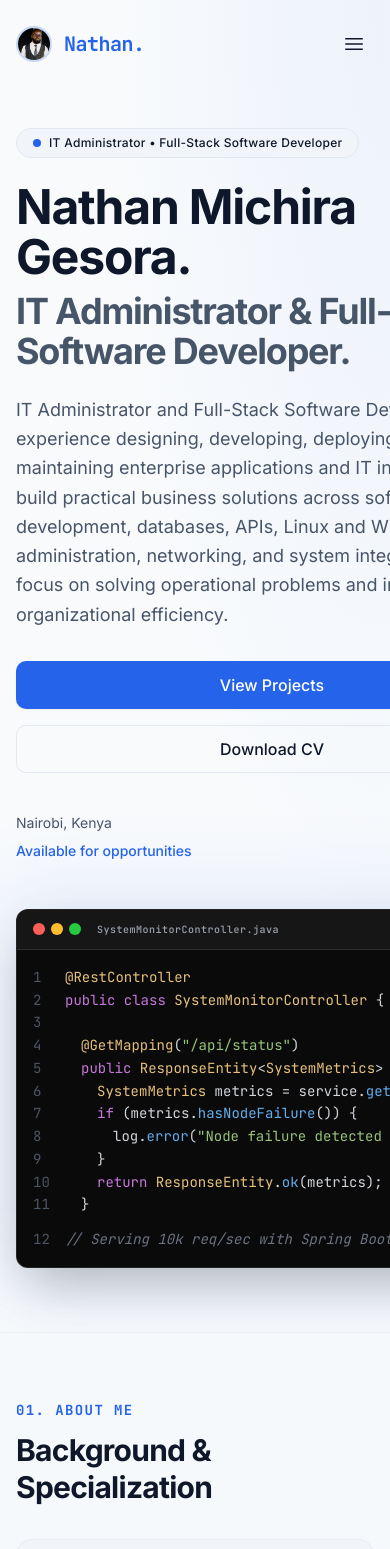
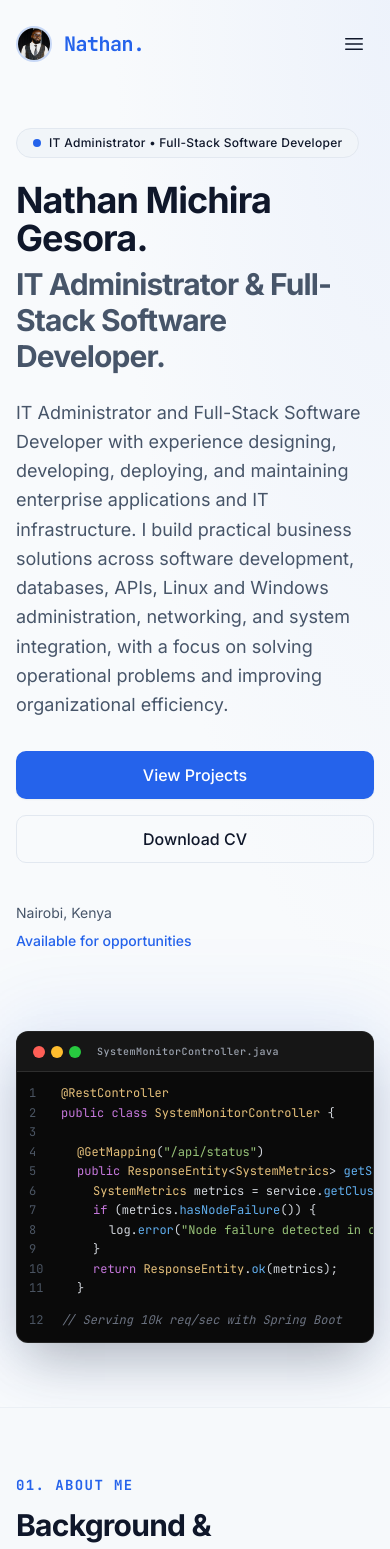
Before and after one commit to jayrakel/nathan-gesora-portfolio, a Next.js app: page / in a window 390 px wide. Shown: the top 1549 px of the page. Built offline with nearby package versions, Linux system fonts and the light colour scheme.

Commit message:
fix: mobile responsiveness layout bugs in Hero component

```diff
--- a/src/components/Hero.tsx
+++ b/src/components/Hero.tsx
@@ -17,7 +17,7 @@ export default function Hero() {
       <div className="container relative z-10">
         <div className="grid items-center gap-12 lg:grid-cols-2">
           {/* Left Column: Text & Intro */}
-          <div className="max-w-2xl">
+          <div className="max-w-2xl min-w-0">
             <div className="inline-flex items-center gap-2 rounded-full border border-border bg-surface-muted px-4 py-1.5 mb-6">
               <div className="h-2 w-2 rounded-full bg-primary" />
               <span className="text-xs font-medium tracking-wide text-foreground">
@@ -25,9 +25,9 @@ export default function Hero() {
               </span>
             </div>
 
-            <h1 className="mb-6 text-5xl font-bold leading-[1.05] tracking-tight text-foreground sm:text-6xl lg:text-5xl xl:text-6xl">
+            <h1 className="mb-6 text-4xl font-bold leading-[1.05] tracking-tight text-foreground sm:text-5xl lg:text-5xl xl:text-6xl">
               {profile.name}.
-              <span className="block mt-2 text-muted text-4xl sm:text-5xl lg:text-4xl xl:text-5xl">
+              <span className="block mt-2 text-muted text-3xl sm:text-4xl lg:text-3xl xl:text-4xl">
                 {profile.title}.
               </span>
             </h1>
@@ -74,7 +74,7 @@ export default function Hero() {
           </div>
 
           {/* Right Column: Full-Stack Visual */}
-          <div className="relative mx-auto w-full max-w-lg lg:max-w-none">
+          <div className="relative mx-auto w-full max-w-lg lg:max-w-none min-w-0 mt-8 lg:mt-0">
 
             {/* Decorative background blur */}
             <div className="absolute -inset-4 z-0 rounded-3xl bg-primary/10 blur-2xl filter" />
@@ -94,7 +94,7 @@ export default function Hero() {
               </div>
 
               {/* Editor Content */}
-              <div className="p-4 sm:p-6 text-sm font-mono leading-relaxed text-gray-300 overflow-x-auto">
+              <div className="p-3 sm:p-6 text-xs sm:text-sm font-mono leading-relaxed text-gray-300 overflow-x-auto">
                 <div className="flex">
                   <span className="w-8 shrink-0 select-none text-gray-600">1</span>
                   <span className="whitespace-nowrap"><span className="text-[#e5c07b]">@RestController</span></span>
```
